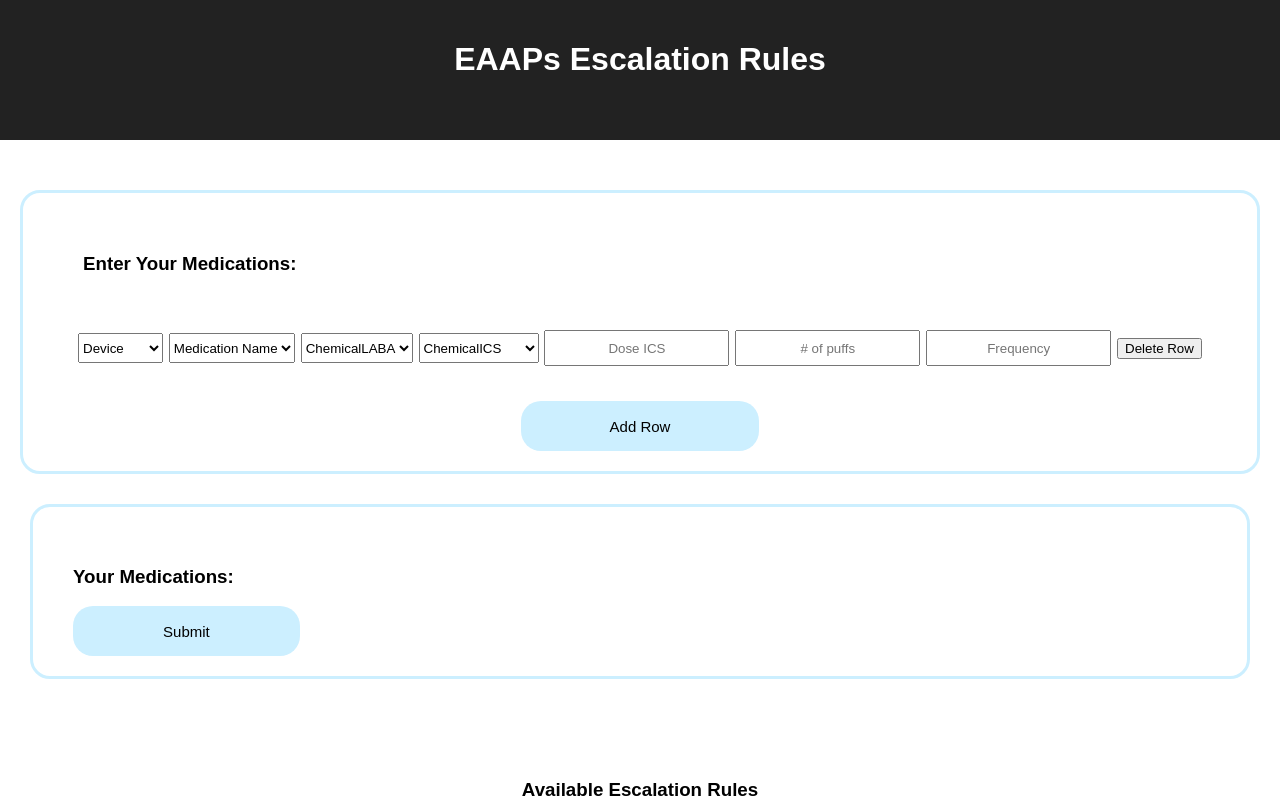
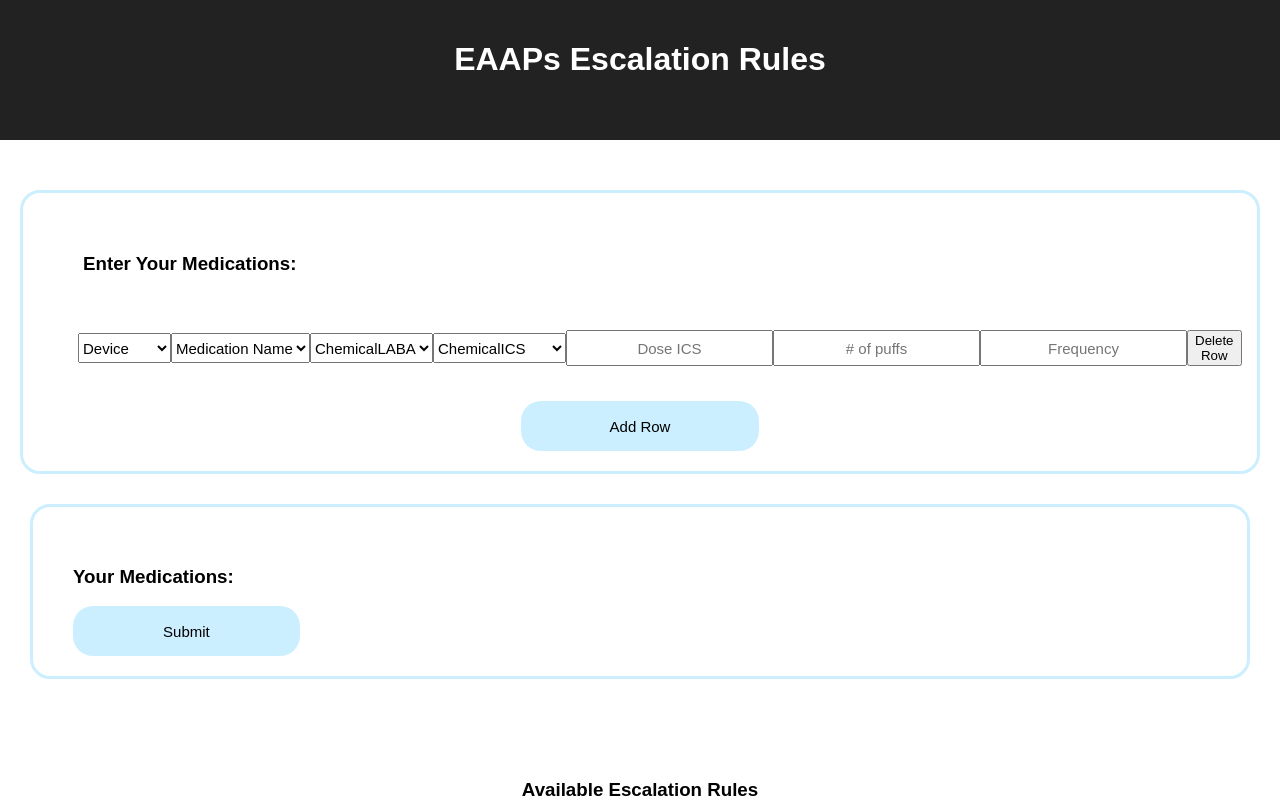
Before and after one commit to qoc-shirley/EAAPS-Rules, a React (Create React App) app: page / in a window 1280 px wide. Both pictures are taken after a click on the button "Add Row". Shown: the top 800 px of the page. Built offline with nearby package versions, Linux system fonts and the light colour scheme.

Commit message:
increased font-size

```diff
--- a/src/Components/App/App.jsx
+++ b/src/Components/App/App.jsx
@@ -160,12 +160,12 @@ const App = (
                 value="Rule2"
                 onClick={() => onClickRule("rule2")}
               />
-              <input
+              {/*<input
                 className="rulesButtons"
                 type="submit"
                 value="Rule4"
                 onClick={() => onClickRule("rule4")}
-              />
+              />*/}
               <input
                 className="rulesButtons"
                 type="submit"
--- a/src/Components/InputField/styles.css
+++ b/src/Components/InputField/styles.css
@@ -1,4 +1,5 @@
 .field .field__main input {
     height: 30px;
     text-align: center;
+    font-size: 15px;
 }
--- a/src/Components/MedicationTable/styles.css
+++ b/src/Components/MedicationTable/styles.css
@@ -35,6 +35,7 @@
 }
 
 .medication-table .main ul .row select{
+    font-size: 15px;
     height: 30px;
 }
 
```
